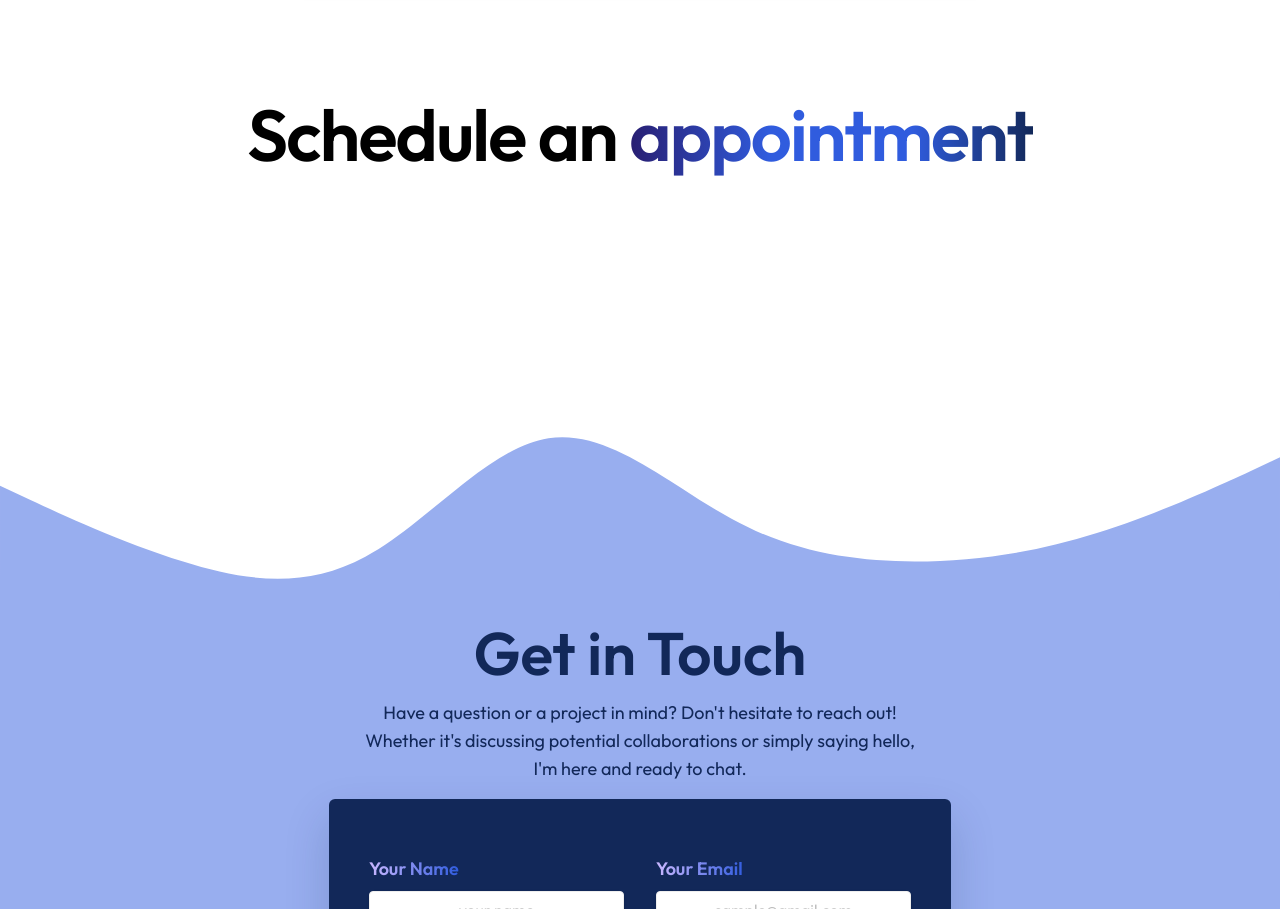
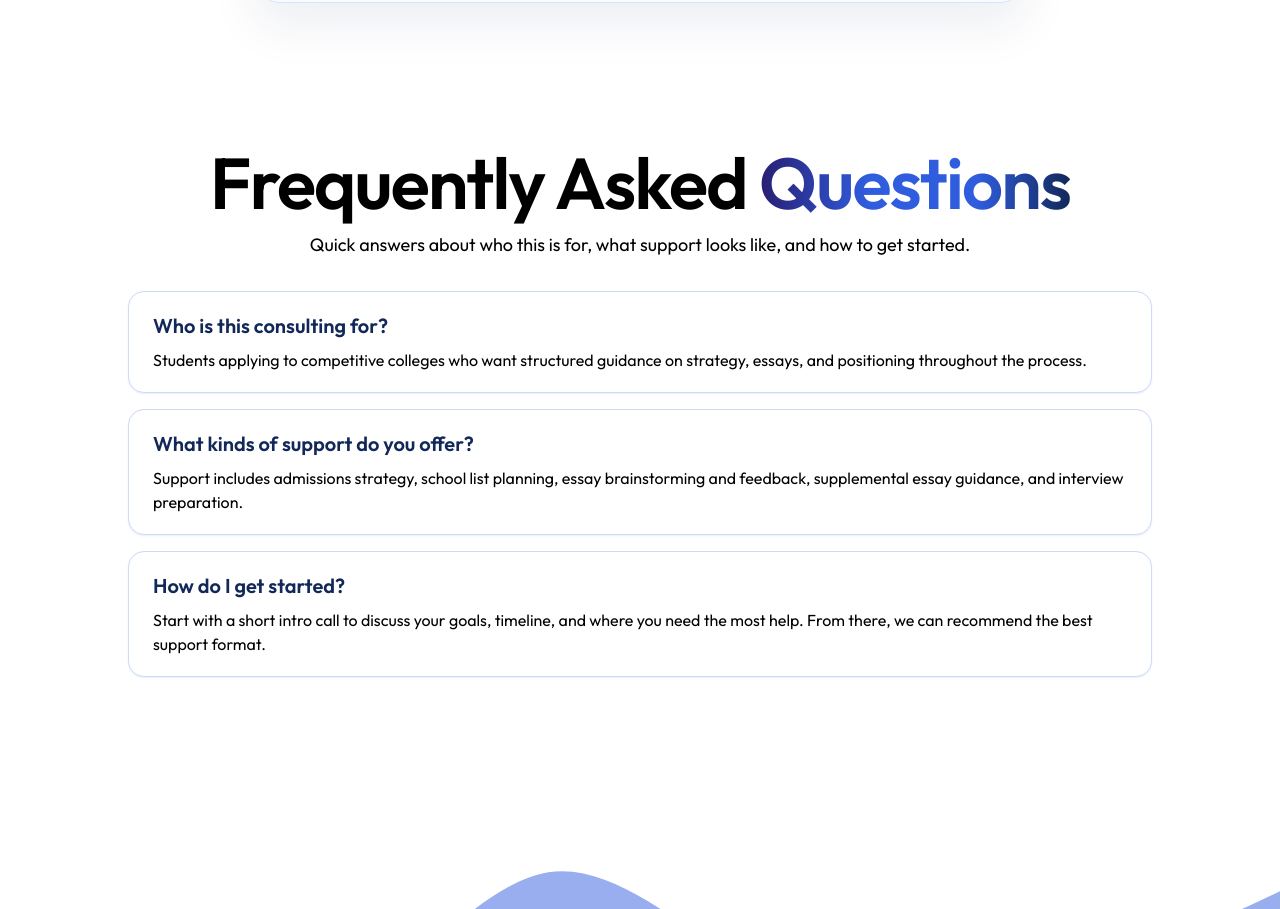
Before and after one commit to OliverIsOliver/AdmitsCollegeConsulting, a React (Vite) app: page / in a window 1280 px wide. Shown: the part 3077-3986 px from the top of the page. Built offline with nearby package versions, Linux system fonts and the light colour scheme.

Commit message:
Added spacing

```diff
--- a/src/Components/Projects.jsx
+++ b/src/Components/Projects.jsx
@@ -1,16 +1,52 @@
 import React from "react";
 
 export function Projects() {
+  const faqs = [
+    {
+      question: "Who is this consulting for?",
+      answer:
+        "Students applying to competitive colleges who want structured guidance on strategy, essays, and positioning throughout the process.",
+    },
+    {
+      question: "What kinds of support do you offer?",
+      answer:
+        "Support includes admissions strategy, school list planning, essay brainstorming and feedback, supplemental essay guidance, and interview preparation.",
+    },
+    {
+      question: "How do I get started?",
+      answer:
+        "Start with a short intro call to discuss your goals, timeline, and where you need the most help. From there, we can recommend the best support format.",
+    },
+  ];
+
   return (
     <div className="max-w-[100rem] mx-auto">
       <div
-        className="rounded-xl flex flex-col justify-center items-center my-20 mx-0 font-outfit"
+        className="rounded-xl flex flex-col justify-center items-center mt-16 mb-8 mx-0 font-outfit"
         id="work"
       >
-        <div className="py-4 w-4/5 flex flex-col items-center text-center mb-10" id="schedule">
+        <div className="py-4 w-11/12 max-w-5xl flex flex-col items-center text-center mb-4" id="schedule">
           <h1 className="seven-title font-semibold tracking-tight">
-            Schedule an <span className="hero-main-gradient">appointment</span>
+            Frequently Asked <span className="hero-main-gradient">Questions</span>
           </h1>
+          <p className="mt-3 text-base sm:text-lg text-slate-700 max-w-2xl">
+            Quick answers about who this is for, what support looks like, and how to get started.
+          </p>
+          <div className="mt-8 w-full flex flex-col gap-4 text-left">
+            {faqs.map((faq) => (
+              <div
+                key={faq.question}
+                className="rounded-2xl border border-[#cfd9f8] bg-white px-5 py-4 sm:px-6 sm:py-5 shadow-sm shadow-[#305cde]/10"
+              >
+                <h3 className="text-lg sm:text-xl font-semibold text-[#122859]">
+                  {faq.question}
+                </h3>
+                <p className="mt-2 text-sm sm:text-base text-slate-700 leading-7">
+                  {faq.answer}
+                </p>
+              </div>
+            ))}
+          </div>
         </div>
       </div>
     </div>
--- a/src/Components/ToolsSection.jsx
+++ b/src/Components/ToolsSection.jsx
@@ -61,7 +61,7 @@ function ServiceCard({ title, summary, icon: Icon, bullets }) {
 export default function ToolsSection() {
   return (
     <div
-      className="px-4 py-16 font-outfit xl:px-0"
+      className="mt-16 px-4 py-16 font-outfit xl:px-0"
       id="tools"
     >
       <div className="mx-auto max-w-7xl px-2 sm:px-6 lg:px-8">
```
